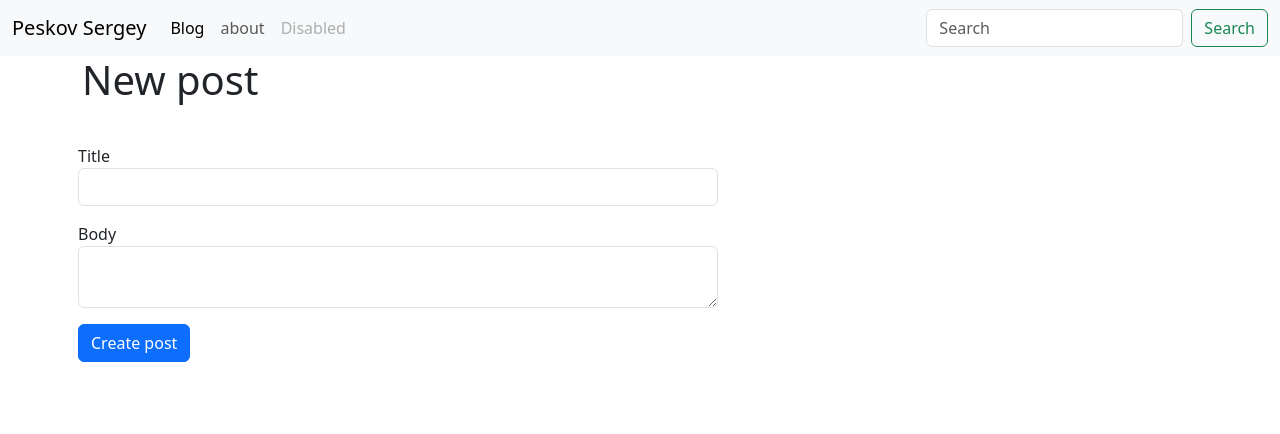
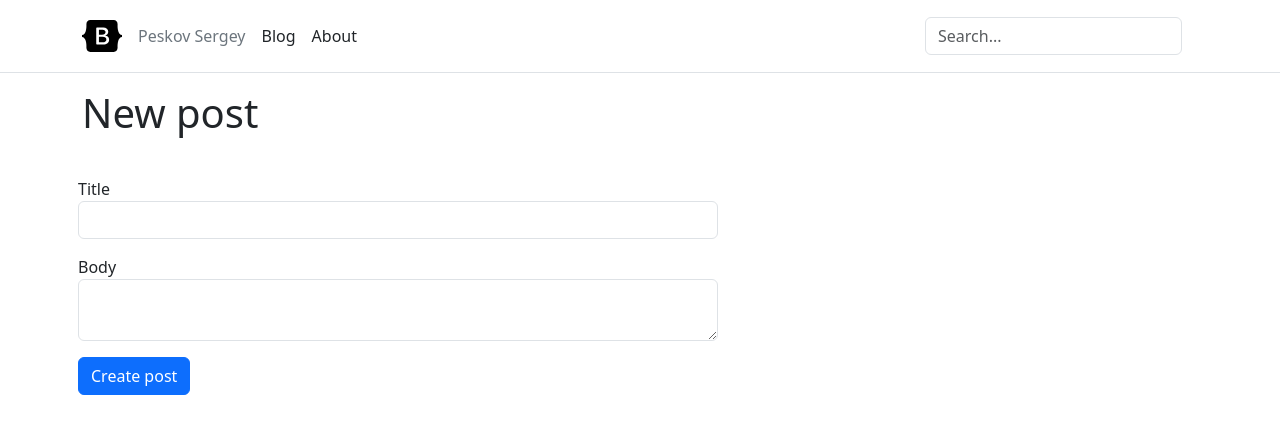
Before and after one commit to devpeskov/flask-blog, a Flask app: page /blog/create in a window 1280 px wide. Shown: the top 434 px of the page. Run offline with Flask 3, Linux system fonts and the light colour scheme; some libraries are stand-ins or nearby versions.

Commit message:
Update header in base.html

```diff
--- a/backend/templates/base.html
+++ b/backend/templates/base.html
@@ -6,31 +6,31 @@
   <link rel="stylesheet" href="/static/bootstrap/css/bootstrap.min.css" />
 </head>
 <body>
-  <nav class="navbar navbar-expand-lg bg-body-tertiary">
-    <div class="container-fluid">
-      <a class="navbar-brand" href=" {{ url_for('index') }} ">Peskov Sergey</a>
-      <button class="navbar-toggler" type="button" data-bs-toggle="collapse" data-bs-target="#navbarSupportedContent" aria-controls="navbarSupportedContent" aria-expanded="false" aria-label="Toggle navigation">
-        <span class="navbar-toggler-icon"></span>
-      </button>
-      <div class="collapse navbar-collapse" id="navbarSupportedContent">
-        <ul class="navbar-nav me-auto mb-2 mb-lg-0">
-          <li class="nav-item">
-            <a class="nav-link active" aria-current="page" href=" {{ url_for('posts.index') }} ">Blog</a>
-          </li>
-          <li class="nav-item">
-            <a class="nav-link" href=" {{ url_for('about') }} ">about</a>
-          </li>
-          <li class="nav-item">
-            <a class="nav-link disabled">Disabled</a>
-          </li>
+  <svg xmlns="http://www.w3.org/2000/svg" style="display: none;">
+  <symbol id="bootstrap" viewBox="0 0 118 94">
+    <title>Bootstrap</title>
+    <path fill-rule="evenodd" clip-rule="evenodd" d="M24.509 0c-6.733 0-11.715 5.893-11.492 12.284.214 6.14-.064 14.092-2.066 20.577C8.943 39.365 5.547 43.485 0 44.014v5.972c5.547.529 8.943 4.649 10.951 11.153 2.002 6.485 2.28 14.437 2.066 20.577C12.794 88.106 17.776 94 24.51 94H93.5c6.733 0 11.714-5.893 11.491-12.284-.214-6.14.064-14.092 2.066-20.577 2.009-6.504 5.396-10.624 10.943-11.153v-5.972c-5.547-.529-8.934-4.649-10.943-11.153-2.002-6.484-2.28-14.437-2.066-20.577C105.214 5.894 100.233 0 93.5 0H24.508zM80 57.863C80 66.663 73.436 72 62.543 72H44a2 2 0 01-2-2V24a2 2 0 012-2h18.437c9.083 0 15.044 4.92 15.044 12.474 0 5.302-4.01 10.049-9.119 10.88v.277C75.317 46.394 80 51.21 80 57.863zM60.521 28.34H49.948v14.934h8.905c6.884 0 10.68-2.772 10.68-7.727 0-4.643-3.264-7.207-9.012-7.207zM49.948 49.2v16.458H60.91c7.167 0 10.964-2.876 10.964-8.281 0-5.406-3.903-8.178-11.425-8.178H49.948z"></path>
+  </symbol>
+</svg>
+
+  <header class="p-3 mb-3 border-bottom">
+    <div class="container">
+      <div class="d-flex flex-wrap align-items-center justify-content-center justify-content-lg-start">
+        <a href="/" class="d-flex align-items-center mb-2 mb-lg-0 text-dark text-decoration-none">
+          <svg class="bi me-2" width="40" height="32" role="img" aria-label="Bootstrap"><use xlink:href="#bootstrap"/></svg>
+        </a>
+        <ul class="nav col-12 col-lg-auto me-lg-auto mb-2 justify-content-center mb-md-0">
+          <li><a href=" {{ url_for('index') }} " class="nav-link px-2 link-secondary">Peskov Sergey</a></li>
+          <li><a href=" {{ url_for('posts.index') }} " class="nav-link px-2 link-dark">Blog</a></li>
+          <li><a href=" {{ url_for('about') }} " class="nav-link px-2 link-dark">About</a></li>
         </ul>
-        <form class="d-flex" role="search" method="GET">
-          <input class="form-control me-2" type="search" placeholder="Search" aria-label="Search" name="q" value="{{ request.args.get('q', '') }}">
-          <button class="btn btn-outline-success" type="submit">Search</button>
+
+        <form class="col-12 col-lg-auto mb-3 mb-lg-0 me-lg-3" role="search" method="GET">
+          <input type="search" class="form-control" placeholder="Search..." aria-label="Search" name="q" value="{{ request.args.get('q', '') }}">
         </form>
       </div>
     </div>
-  </nav>
+  </header>
 
   <div class="container">
     <h1>
```
